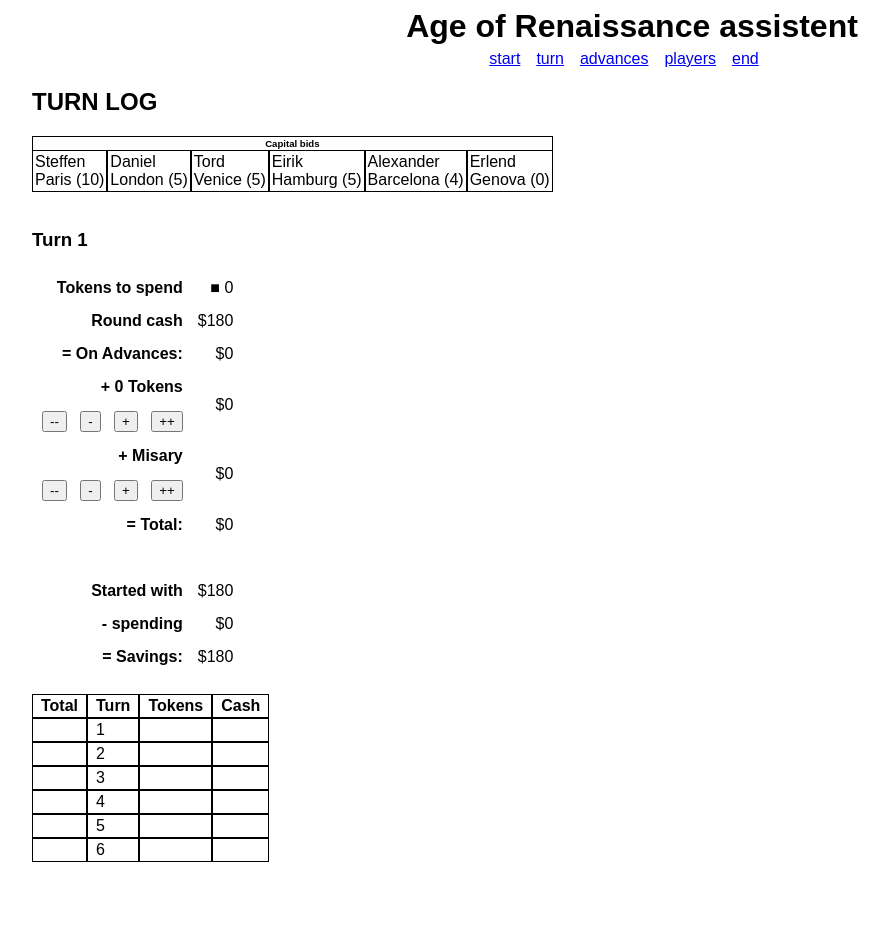
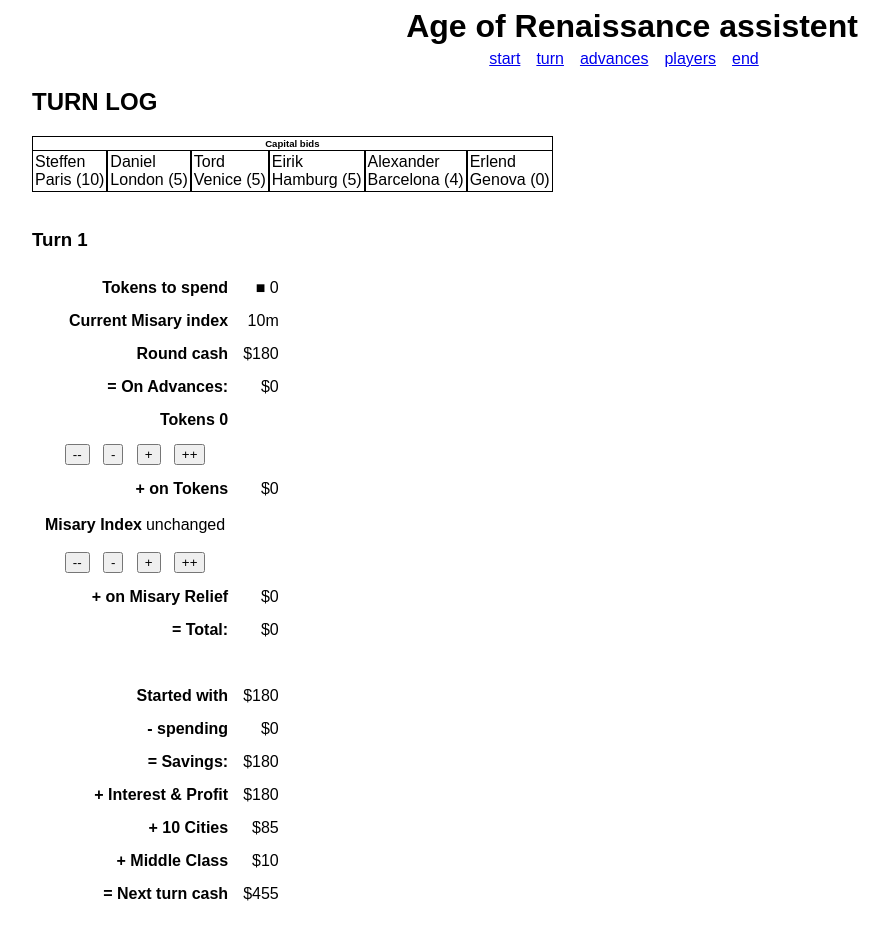
Before and after one commit to alkemann/aor, an Angular app: page /turn in a window 1280 px wide. Shown: the top 929 px of the page, without its empty margins (8-897 px from the left). Before the commit the page ends 870 px from the top, so only its background shows below. Built offline with nearby package versions, Linux system fonts and the light colour scheme.

Commit message:
Completed Misery relief and added all money

```diff
--- a/src/app/models/misery.ts
+++ b/src/app/models/misery.ts
@@ -15,24 +15,22 @@ export class Misery {
     this.m += l;
   }
 
-  public inc(amount: number): void {
-    this.round += amount;
+  public levelOf(new_value: number): number {
+    for (let i = 0; i < levels.length; i++) {
+      if (levels[i] >= new_value) { //  || (levels[i] < new_value && new_value < levels[i + 1])
+        return i;
+      }
+    }
+    return 0;
   }
 
-  public dec(amount: number): void {
-    this.round -= amount;
+  public changeToSteps(valueChange: number): number {
+    const newValue = Math.max(0, this.level + valueChange);
+    return this.levelOf(newValue) - this.m;
   }
 
-  public apply(): number {
-    const current_level = this.level;
-    const new_value = current_level - this.round;
-    for (let i = 0; i < levels.length; i++) {
-      if (levels[i] === new_value || (levels[i] < new_value && new_value < levels[i + 1])) {
-        this.m = i;
-        break;
-      }
-    }
-    this.round = 0;
-    return this.level;
+  public miFromMoreLevels(increases: number): number {
+    const step = this.m + increases;
+    return levels[step] - this.level;
   }
 }
--- a/src/app/models/player.ts
+++ b/src/app/models/player.ts
@@ -26,6 +26,10 @@ export class Player {
     this._gold += $;
   }
 
+  public get maxMRsteps(): number {
+    return 1;
+  }
+
   public owns(letter: string): boolean {
     return this.purchased.has(letter);
   }
--- a/src/app/services/round.service.ts
+++ b/src/app/services/round.service.ts
@@ -13,6 +13,8 @@ export class RoundService {
   public get round(): number { return this.r; };
 
   private buyingThisRound: Set<string> = new Set();
+
+  private _relief: number = 0;
 
   private _boughtTokens: number = 0;
   public get exploreTokens(): number { return this._boughtTokens; };
@@ -47,6 +49,15 @@ export class RoundService {
     return this.playerService.player.owns("X") || this.buyCheck("X");
   }
 
+  public buyRelief(n: number) {
+    this._relief += n;
+    this._relief = Math.max(0, this._relief);
+  }
+
+  public get relief(): number {
+    return this._relief;
+  }
+
   public buyTokens(n: number): void {
     const want = this._tokens + n;
     this._tokens = Math.min(36, Math.max(0, want));
@@ -65,9 +76,18 @@ export class RoundService {
     return false;
   }
 
-  public get relief(): number {
+  public get reliefFromAdvances(): number {
     let out: number = 0;
-    // this.buyingThisRound.forEach(k => out += this.advancesService.byKey(k).misery );
+    this.buyingThisRound.forEach(k => {
+      const a: Advance = this.advancesService.byKey(k);
+      out += a.relief
+    });
+    return out;
+  }
+
+  public get mi(): number {
+    let out: number = 0;
+    this.buyingThisRound.forEach(k => out += this.advancesService.byKey(k).misery ? 1 : 0);
     return out;
   }
 
@@ -86,6 +106,7 @@ export class RoundService {
   private startNextRound(tokens: number): void {
     this.r++;
     this._tokens = 0;
+    this._relief = 0;
     this._boughtTokens = tokens;
     this.buyingThisRound = new Set();
   }
--- a/src/app/ui/advances/card/card.component.html
+++ b/src/app/ui/advances/card/card.component.html
@@ -18,7 +18,7 @@
                 <td>&nbsp;</td>
                 <td class="adv-price">OWN ({{adv.cost}})</td>
                 <td class="adv-cred">{{adv.credit}} CR</td>
-                <td class="adv-mr">{{adv.relief}} MR</td>
+                <td class="adv-mr">{{adv.relief}} MR <span *ngIf="adv.misery">1 MI</span></td>
                 <td class="adv-desc">{{adv.description}}</td>
                 <td class="adv-preq">Prerequisite: {{adv.prerequisites}}</td>
             </ng-template>
@@ -28,7 +28,7 @@
                 <td><span *ngIf="roundService.buyCheck(adv.key); else blank">&check;</span><ng-template #blank>&nbsp;</ng-template></td>
                 <td class="adv-price notowned">${{roundService.cost(adv)}} ({{adv.points}})</td>
                 <td class="adv-cred notowned">{{adv.credit}} CR</td>
-                <td class="adv-mr notowned">{{adv.relief}} MR</td>
+                <td class="adv-mr notowned">{{adv.relief}} MR <span *ngIf="adv.misery">1 MI</span></td>
                 <td class="adv-desc notowned">{{adv.description}}</td>
                 <td class="adv-preq notowned">Prerequisite: {{adv.prerequisites}}</td>
             </ng-template>
--- a/src/app/ui/turn-log/turn-log.component.html
+++ b/src/app/ui/turn-log/turn-log.component.html
@@ -12,21 +12,29 @@
     <h3>Turn {{RoundService.round}}</h3>
     <table id="spending" [cellPadding]="5" [cellSpacing]="5">
         <tr>
-            <th>Tokens to spend</th><td>&#9632; {{RoundService.exploreTokens}}</td>
+            <th>Tokens to spend</th>
+            <td>&#9632; {{RoundService.exploreTokens}}</td>
         </tr>
         <tr>
-            <th>Round cash</th><td>${{PlayerService.player.$}}</td>
+            <th>Current Misary index</th>
+            <td>{{PlayerService.player.misery.level}}m</td>
+        </tr>
+        <tr>
+            <th>Round cash</th>
+            <td>${{PlayerService.player.$}}</td>
         </tr>
         <tr *ngFor="let a of RoundService.advances">
-            <td class="tar"> + {{a.name}}</td><td>${{a.cost}}</td>
+            <td class="tar"> + {{a.name}}</td>
+            <td>${{a.cost}}</td>
         </tr>
         <tr>
-            <th> = On Advances:</th><td>${{spending.onAdvances}}</td>
+            <th> = On Advances:</th>
+            <td>${{spending.onAdvances}}</td>
         </tr>
         <tr>
-
-            <th> + {{RoundService.tokens}} Tokens</th>
-            <td rowspan="2">${{RoundService.tokens}}</td>
+            <th>
+                Tokens {{RoundService.tokens}}
+            </th>
         </tr>
         <tr>
             <td class="buttons">
@@ -37,7 +45,42 @@
             </td>
         </tr>
         <tr>
-            <th> + Misary</th><td rowspan="2">${{spending.onMisary}}</td>
+            <th> + on Tokens</th>
+            <td class="top">${{RoundService.tokens}}</td>
+        </tr>
+        <tr>
+            <td>
+                <table>
+                    <tr *ngIf="miseryChange.increases > 0" >
+                        <th>{{miseryChange.increases}} Misary Increase</th>
+                        <td>{{miseryChange.fromIncreases}}m</td>
+                    </tr>
+                    <tr *ngIf="miseryChange.fromAdvances > 0">
+                        <th>Misary relief</th>
+                        <td>-{{miseryChange.fromAdvances}}m</td>
+                    </tr>
+                    <tr *ngIf="miseryChange.increases > 0" >
+                        <th> = From advances</th>
+                        <td>{{miseryChange.subtotal}}m</td>
+                    </tr>
+                    <tr *ngIf="miseryChange.fromCash != 0">
+                        <th> - Bought Relief</th>
+                        <td>-{{miseryChange.fromCash}}m</td>
+                    </tr>
+                    <tr *ngIf="miseryChange.total != 0">
+                        <th> = Relief</th>
+                        <td>{{miseryChange.total}}m</td>
+                    </tr>
+                    <tr>
+                        <th>Misary Index</th>
+                        <td>
+                            <span *ngIf="miseryChange.change > 0">UP {{abs(miseryChange.change)}}</span>
+                            <span *ngIf="miseryChange.change < 0">DOWN {{abs(miseryChange.change)}}</span>
+                            <span *ngIf="miseryChange.change == 0">unchanged</span>
+                        </td>
+                    </tr>
+                </table>
+            </td>
         </tr>
         <tr>
             <td class="buttons">
@@ -46,6 +89,9 @@
                 <button (click)="buyMR(1)">+</button> &nbsp;
                 <button (click)="buyMR(5)">++</button>
             </td>
+        </tr><tr>
+            <th> + on Misary Relief</th>
+            <td class="top">${{spending.onMisary}}</td>
         </tr>
         <tr>
             <th> = Total:</th><td>${{spending.total}}</td>
@@ -61,6 +107,22 @@
         </tr>
         <tr>
             <th> = Savings:</th><td>${{spending.savings}}</td>
+        </tr>
+        <tr *ngIf="spending.interest != 0">
+            <th> + Interest & Profit</th>
+            <td>${{spending.interest}}</td>
+        </tr>
+        <tr *ngIf="spending.earnings != 0">
+            <th> + 10 Cities</th>
+            <td>${{spending.earnings}}</td>
+        </tr>
+        <tr *ngIf="spending.middleClass != 0">
+            <th> + Middle Class</th>
+            <td>${{spending.middleClass}}</td>
+        </tr>
+        <tr>
+            <th> = Next turn cash</th>
+            <td>${{spending.nextTurn}}</td>
         </tr>
     </table>
 </div>
--- a/src/app/ui/turn-log/turn-log.component.scss
+++ b/src/app/ui/turn-log/turn-log.component.scss
@@ -31,6 +31,9 @@ table#spending {
     td.buttons {
         text-align: center;
     }
+    td.top {
+        vertical-align: top;
+    }
 }
 
 table#turns {
--- a/src/app/ui/turn-log/turn-log.component.ts
+++ b/src/app/ui/turn-log/turn-log.component.ts
@@ -10,7 +10,21 @@ type Spending = {
   onHand: number,
   onMisary: number,
   total: number,
-  savings: number
+  savings: number,
+  interest: number
+  earnings: number,
+  middleClass: number,
+  nextTurn: number,
+}
+
+type MiseryChange = {
+  increases: number,
+  fromIncreases: number,
+  fromAdvances: number,
+  subtotal: number,
+  fromCash: number,
+  total: number,
+  change: number
 }
 
 @Component({
@@ -26,12 +40,14 @@ export class TurnLogComponent implements OnInit {
     public PlayerService: PlayerService
   ) { }
 
+  public miseryChange: MiseryChange;
   public spending: Spending;
   private onAdvances?: number;
 
   ngOnInit(): void {
     this.onAdvances = this.RoundService.advanceCost;
     this.spending = this.createSpending();
+    this.miseryChange = this.createMiseryChange();
   }
 
   public buyTokens(n: number): void {
@@ -40,17 +56,49 @@ export class TurnLogComponent implements OnInit {
   }
 
   public buyMR(n: number): void {
-    // this.RoundService.
+    this.RoundService.buyRelief(n);
+    this.miseryChange = this.createMiseryChange();
+    this.spending = this.createSpending();
+
+  }
+
+  public abs(n:number): number {
+    return Math.abs(n);
+  }
+
+  createMiseryChange(): MiseryChange {
+    const misery = this.PlayerService.player.misery;
+    const increases = this.RoundService.mi;
+    const fromIncreases = misery.miFromMoreLevels(increases);
+    const fromAdvances = this.RoundService.reliefFromAdvances;
+    const subtotal = fromIncreases - fromAdvances;
+    const fromCash = this.RoundService.relief;
+    const total = subtotal - fromCash;
+    const change = misery.changeToSteps(total);
+    return {
+      increases,
+      fromIncreases,
+      fromAdvances,
+      subtotal,
+      fromCash,
+      total,
+      change
+    }
   }
 
   createSpending(): Spending {
+    const player = this.PlayerService.player;
     const onAdvances: number = this.onAdvances ?? 0;
     const onTokens = this.RoundService.tokens;
-    const onMisary = 0;
+    const onMisary = this.RoundService.relief;
     const onHand = 0;
     const onCard = 0;
     const total = onAdvances + onTokens + onMisary + onHand + onCard;
-    const savings = this.PlayerService.player.$ - total;
+    const savings = player.$ - total;
+    const interest = savings; // player.owns("L")
+    const earnings = 85; // from city count
+    const middleClass = 10; // player.owns("Z")
+    const nextTurn = savings + interest + earnings + middleClass;
     return {
       onAdvances,
       onTokens,
@@ -58,7 +106,11 @@ export class TurnLogComponent implements OnInit {
       onHand,
       onMisary,
       total,
-      savings
+      savings,
+      interest,
+      earnings,
+      middleClass,
+      nextTurn
     };
   }
 
```
